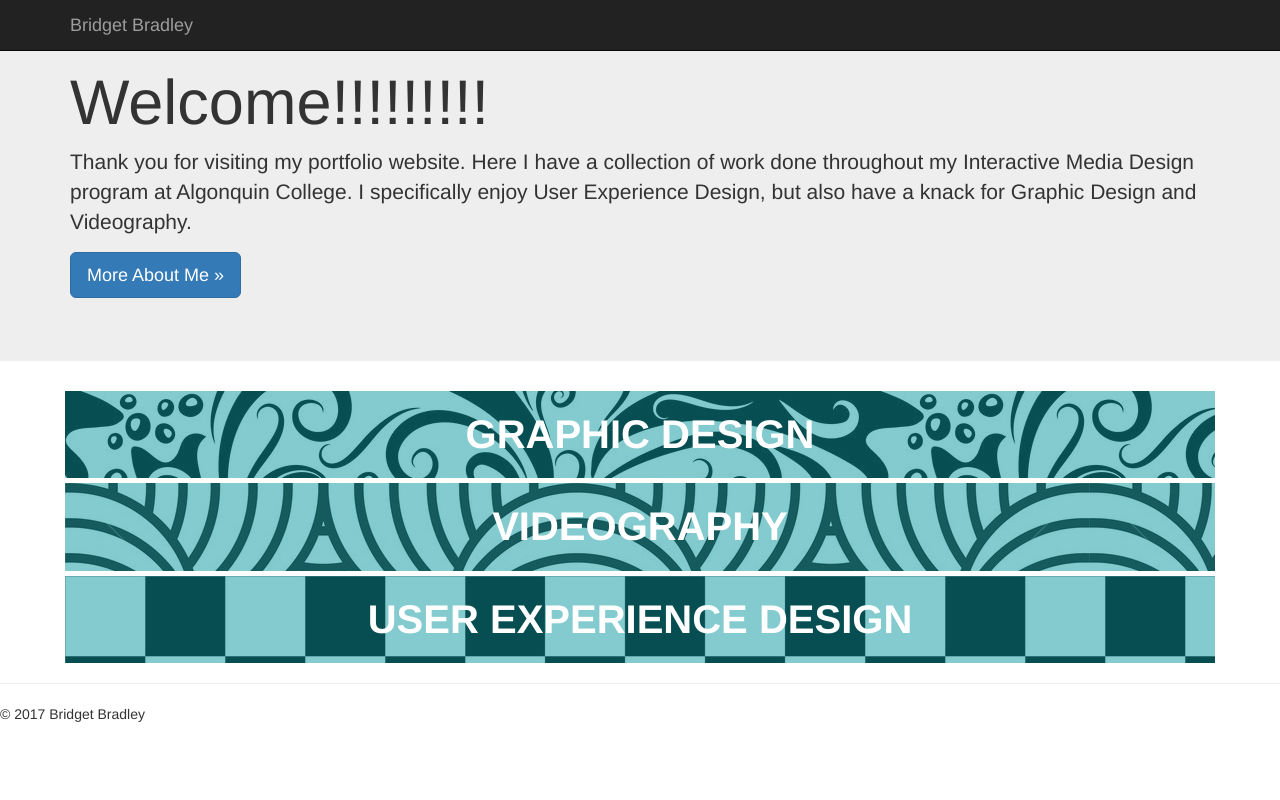
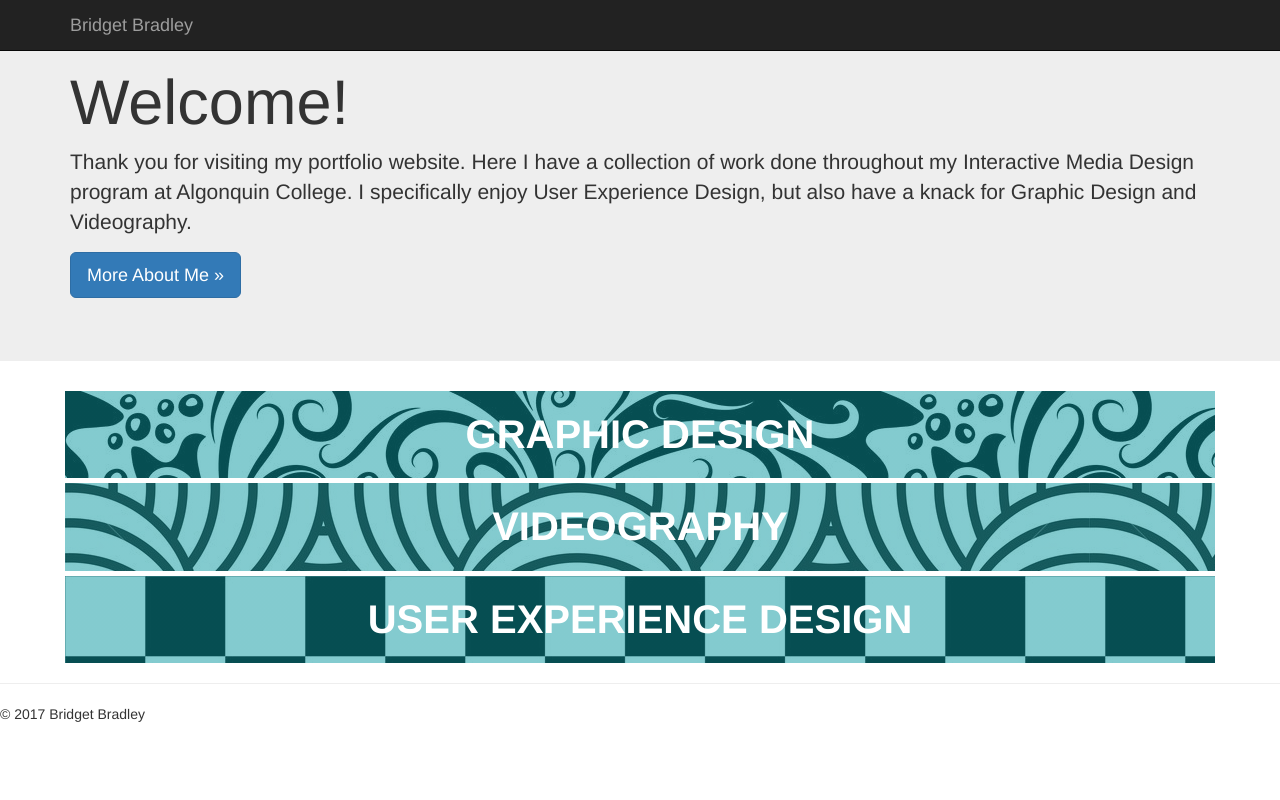
Before and after one commit to bridgetbradley/bridgetbradley.github.io, a website: page index.html in a window 1280 px wide. Drawn offline with nearby package versions, Linux system fonts and the light colour scheme.

Commit message:
got rid of the extra exclamiation points
unneeded

```diff
--- a/index.html
+++ b/index.html
@@ -38,7 +38,7 @@
     <!-- Main jumbotron for a primary marketing message or call to action -->
     <div class="jumbotron">
       <div class="container">
-        <h1>Welcome!!!!!!!!!</h1>
+        <h1>Welcome!</h1>
         <p>Thank you for visiting my portfolio website. Here I have a collection of work done throughout my Interactive Media Design program at Algonquin College. I specifically enjoy User Experience Design, but also have a knack for Graphic Design and Videography.</p>
         <p><a class="btn btn-primary btn-lg" href="about.html" role="button">More About Me &raquo;</a></p>
       </div>
```
